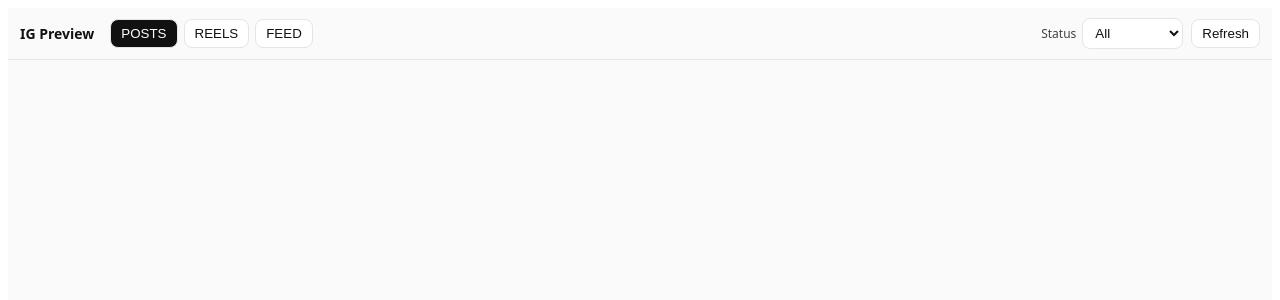
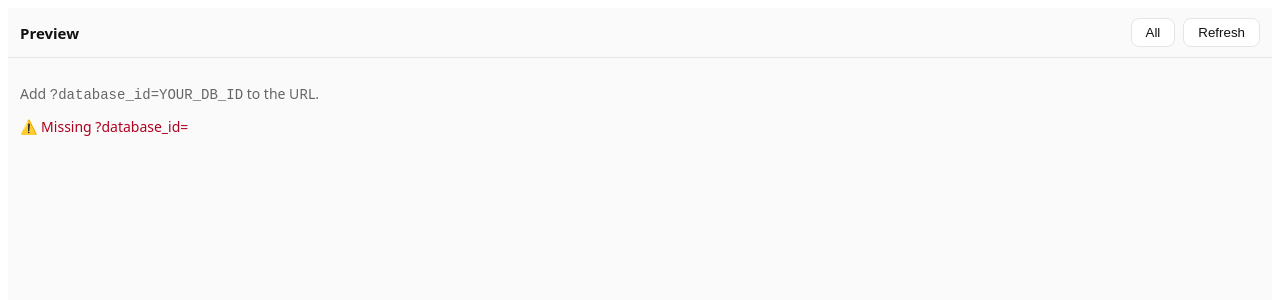
Before and after one commit to Dnss8te/ig-grid-widget, a Next.js app: page /embed in a window 1280 px wide. Shown: the top 300 px of the page. Built offline with nearby package versions, Linux system fonts and the light colour scheme.

Commit message:
Update embed.tsx

```diff
--- a/pages/embed.tsx
+++ b/pages/embed.tsx
@@ -19,25 +19,31 @@ function useQS() {
 export default function Embed() {
   const qs = useQS();
   const databaseId = qs.get("database_id") || "";
-  const initialStatus = qs.get("status") || "";
-  const initialView = (qs.get("view") || "posts").toLowerCase(); // posts | reels | feed
+  const theme = (qs.get("theme") || "light").toLowerCase();
+  const cols = Math.max(1, Math.min(6, Number(qs.get("cols") || 3)));
+  const gap = 10;
+  const radius = 10;
 
-  const [status, setStatus] = useState(initialStatus);
-  const [view, setView] = useState<"posts" | "reels" | "feed">(
-    initialView === "reels" ? "reels" : initialView === "feed" ? "feed" : "posts"
-  );
+  const [status, setStatus] = useState<string>("");
   const [items, setItems] = useState<Item[]>([]);
   const [loading, setLoading] = useState(false);
   const [error, setError] = useState<string | null>(null);
 
-  const cols = Math.max(1, Math.min(6, Number(qs.get("cols") || 3)));
-  const gap = Math.max(0, Math.min(24, Number(qs.get("gap") || 10)));
-  const radius = Math.max(0, Math.min(24, Number(qs.get("radius") || 10)));
-  const theme = (qs.get("theme") || "light").toLowerCase();
+  const statuses = ["", "Approved", "Draft", "Scheduled"];
+  const nextStatus = () => {
+    const current = statuses.indexOf(status);
+    const next = (current + 1) % statuses.length;
+    setStatus(statuses[next]);
+  };
 
   const fetchFeed = async () => {
-    if (!databaseId) { setError("Missing ?database_id="); setItems([]); return; }
-    setLoading(true); setError(null);
+    if (!databaseId) {
+      setError("Missing ?database_id=");
+      setItems([]);
+      return;
+    }
+    setLoading(true);
+    setError(null);
 
     const u = new URL("/api/feed", window.location.origin);
     u.searchParams.set("database_id", databaseId);
@@ -46,18 +52,22 @@ export default function Embed() {
 
     try {
       const res = await fetch(u.toString(), { cache: "no-store" });
-      const json = await res.json();
-      const list = Array.isArray(json) ? json : json?.items;
+      const data = await res.json();
+      const list = Array.isArray(data) ? data : data?.items;
       setItems(Array.isArray(list) ? (list as Item[]) : []);
     } catch (e: any) {
       setError(e?.message || "Failed to load feed.");
       setItems([]);
-    } finally { setLoading(false); }
+    } finally {
+      setLoading(false);
+    }
   };
 
-  useEffect(() => { fetchFeed(); /* eslint-disable-line */ }, [databaseId, status]);
+  useEffect(() => {
+    fetchFeed();
+  }, [databaseId, status]);
 
-  // auto-resize for Notion iframe
+  // Auto-resize for Notion
   const rootRef = useRef<HTMLDivElement>(null);
   useEffect(() => {
     const ro = new ResizeObserver(() => {
@@ -74,57 +84,103 @@ export default function Embed() {
   const border = isDark ? "#2a2a2a" : "#e5e5e5";
   const fg = isDark ? "#eee" : "#111";
 
-  const Tab = ({ id, label }: { id: "posts" | "reels" | "feed"; label: string }) => (
-    <button
-      onClick={() => setView(id)}
+  return (
+    <div
+      ref={rootRef}
       style={{
-        padding: "6px 10px",
-        borderRadius: 8,
-        border: `1px solid ${border}`,
-        background: view === id ? fg : card,
-        color: view === id ? (isDark ? "#111" : "#fff") : fg,
-        cursor: "pointer"
+        background: bg,
+        color: fg,
+        minHeight: "100vh",
+        font: "14px system-ui, -apple-system, Segoe UI, Roboto, sans-serif",
       }}
     >
-      {label}
-    </button>
-  );
+      {/* Header */}
+      <div
+        style={{
+          display: "flex",
+          justifyContent: "space-between",
+          alignItems: "center",
+          padding: "10px 12px",
+          borderBottom: `1px solid ${border}`,
+        }}
+      >
+        <strong style={{ fontSize: "15px" }}>Preview</strong>
 
-  return (
-    <div ref={rootRef} style={{ background: bg, color: fg, minHeight: "100vh", font: "14px system-ui, -apple-system, Segoe UI, Roboto, sans-serif" }}>
-      {/* header */}
-      <div style={{ display: "flex", gap: 8, alignItems: "center", padding: "10px 12px", borderBottom: `1px solid ${border}` }}>
-        <strong>IG Preview</strong>
-        <div style={{ display: "flex", gap: 6, marginLeft: 8 }}>
-          <Tab id="posts" label="POSTS" />
-          <Tab id="reels" label="REELS" />
-          <Tab id="feed" label="FEED" />
+        <div style={{ display: "flex", gap: 8 }}>
+          <button
+            onClick={nextStatus}
+            style={{
+              padding: "6px 14px",
+              borderRadius: 8,
+              border: `1px solid ${border}`,
+              background: card,
+              color: fg,
+              fontWeight: 500,
+              cursor: "pointer",
+            }}
+          >
+            {status === "" ? "All" : status}
+          </button>
+
+          <button
+            onClick={fetchFeed}
+            disabled={loading}
+            style={{
+              padding: "6px 14px",
+              borderRadius: 8,
+              border: `1px solid ${border}`,
+              background: card,
+              color: fg,
+              fontWeight: 500,
+              cursor: "pointer",
+            }}
+          >
+            {loading ? "Loading…" : "Refresh"}
+          </button>
         </div>
-        <label style={{ marginLeft: "auto", display: "flex", alignItems: "center", gap: 6 }}>
-          <span style={{ fontSize: 12, opacity: .8 }}>Status</span>
-          <select value={status} onChange={(e) => setStatus(e.target.value)} style={{ padding: "6px 8px", borderRadius: 8, border: `1px solid ${border}`, background: card, color: fg }}>
-            <option value="">All</option>
-            <option value="Approved">Approved</option>
-            <option value="Draft">Draft</option>
-            <option value="Scheduled">Scheduled</option>
-          </select>
-        </label>
-        <button onClick={fetchFeed} disabled={loading} style={{ padding: "6px 10px", borderRadius: 8, border: `1px solid ${border}`, background: card, color: fg, cursor: "pointer" }}>
-          {loading ? "Loading…" : "Refresh"}
-        </button>
       </div>
 
-      {/* grid (used for all tabs for now) */}
+      {/* Grid */}
       <main style={{ padding: 12 }}>
-        <div style={{ display: "grid", gridTemplateColumns: `repeat(${cols}, minmax(0, 1fr))`, gap }}>
+        <div
+          style={{
+            display: "grid",
+            gridTemplateColumns: `repeat(${cols}, minmax(0, 1fr))`,
+            gap,
+          }}
+        >
           {items.map((it) => {
             const src = it.images?.[0];
             return (
-              <article key={it.id} title={it.title || ""} style={{ position: "relative", aspectRatio: "1 / 1", borderRadius: radius, overflow: "hidden", background: card, border: `1px solid ${border}` }}>
+              <article
+                key={it.id}
+                title={it.title || ""}
+                style={{
+                  position: "relative",
+                  aspectRatio: "1 / 1",
+                  borderRadius: radius,
+                  overflow: "hidden",
+                  background: card,
+                  border: `1px solid ${border}`,
+                }}
+              >
                 {src ? (
-                  <img src={src} alt={it.title || ""} style={{ width: "100%", height: "100%", objectFit: "cover" }} />
+                  <img
+                    src={src}
+                    alt={it.title || ""}
+                    style={{ width: "100%", height: "100%", objectFit: "cover" }}
+                  />
                 ) : (
-                  <div style={{ display: "grid", placeItems: "center", height: "100%", color: "#999" }}>No media</div>
+                  <div
+                    style={{
+                      display: "grid",
+                      placeItems: "center",
+                      height: "100%",
+                      color: "#999",
+                    }}
+                  >
+                    No media
+                  </div>
                 )}
               </article>
             );
@@ -133,7 +189,19 @@ export default function Embed() {
 
         {!loading && items.length === 0 && databaseId && (
           <div style={{ marginTop: 14, color: isDark ? "#aaa" : "#666" }}>
-            No posts found. Try removing filters or add images/videos to your database.
+            No posts found. Try another Status or add media to your database.
+          </div>
+        )}
+
+        {!databaseId && (
+          <div style={{ marginTop: 14, color: isDark ? "#aaa" : "#666" }}>
+            Add <code>?database_id=YOUR_DB_ID</code> to the URL.
+          </div>
+        )}
+
+        {error && (
+          <div style={{ marginTop: 14, color: "#b00020" }}>
+            ⚠️ {error}
           </div>
         )}
       </main>
```
